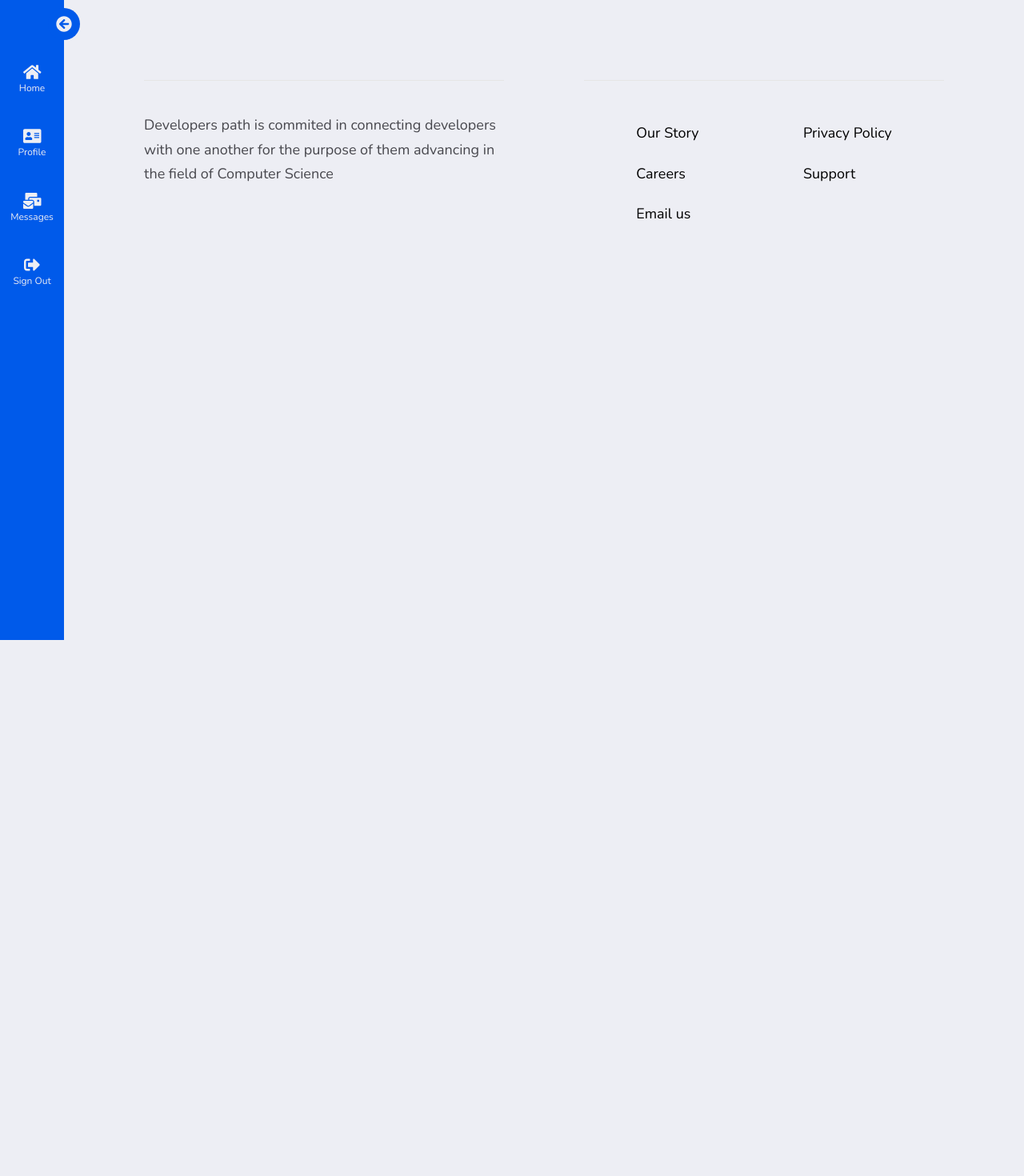
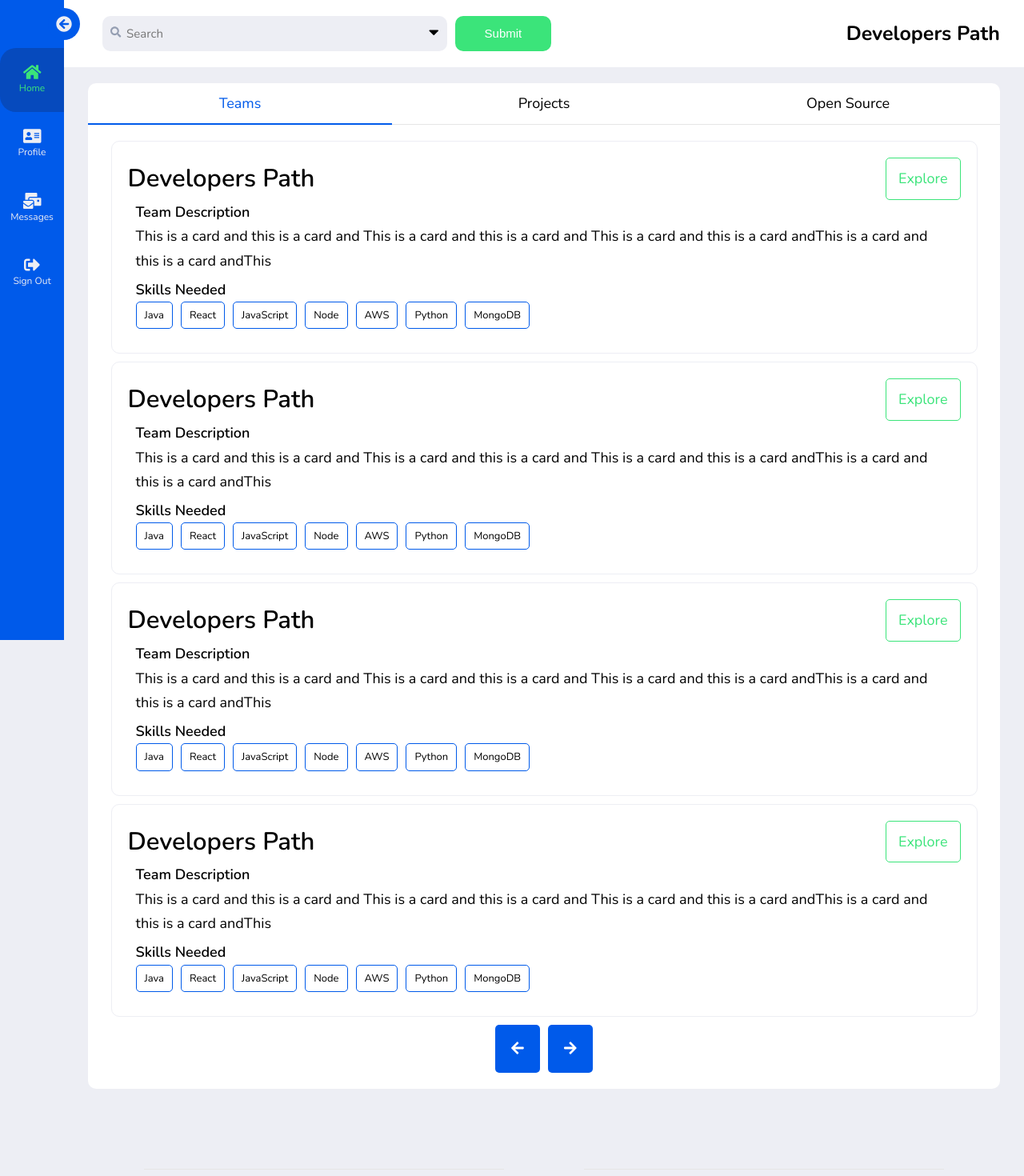
Before and after one commit to sulaimanh/devshub-old, a React (Create React App) app: page / in a window 1280 px wide. Shown: the top 1470 px of the page at 80% size. Before the commit the page ends 800 px from the top, so only its background shows below. Built offline with nearby package versions, Linux system fonts and the light colour scheme.

Commit message:
Fixed routing issue

```diff
--- a/src/App.js
+++ b/src/App.js
@@ -18,9 +18,10 @@ function App() {
   };
   let routes = (
     <Switch>
-      <Route path="/profile" component={Profile} />
-      <Route path="/messages" component={Messages} />
-      <Route path="/home" component={Home} />
+      <Route path="/Profile" component={Profile} />
+      <Route path="/Messages" component={Messages} />
+      <Route path="/Home" component={Home} />
+      <Route path="/" component={Home} />
     </Switch>
   );
 
--- a/src/containers/Layout/Layout.js
+++ b/src/containers/Layout/Layout.js
@@ -14,10 +14,13 @@ const Layout = (props) => {
   // - If page is refreshed, then we need to keep the path
   useEffect(() => {
     const loc = location.pathname;
-    console.log(loc);
-
-    setSelectedTab(loc.substring(1));
-    history.push("" + loc);
+    // console.log(loc.substring(1));
+    if (loc === "/") {
+      setSelectedTab("Home");
+    } else {
+      setSelectedTab(loc.substring(1));
+    }
+    history.push(loc);
   }, []);
 
   const selectTabHandler = (event, choice) => {
@@ -35,7 +38,10 @@ const Layout = (props) => {
   let menu = props.auth ? (
     <MobileMenu handler={selectTabHandler} choice={selectedTab} />
   ) : null;
-  let header = selectedTab === "Home" && props.auth ? <Header /> : null;
+  let header =
+    (selectedTab === "Home" || selectedTab === "/") && props.auth ? (
+      <Header />
+    ) : null;
 
   return (
     <div className={props.auth ? styles.layout : null}>
--- a/src/containers/Main/Home/Home.js
+++ b/src/containers/Main/Home/Home.js
@@ -2,6 +2,9 @@ import React, { useState } from "react";
 import styles from "./Home.module.scss";
 import TopSelection from "./TopSelection/TopSelection";
 import Teams from "./Teams/Teams";
+import MediumLink from "../../../components/UI/Links/Medium/MediumLink";
+import { FontAwesomeIcon } from "@fortawesome/react-fontawesome";
+import { faArrowRight, faArrowLeft } from "@fortawesome/free-solid-svg-icons";
 
 // - This will show the main contact
 const Dashboard = (props) => {
@@ -18,6 +21,14 @@ const Dashboard = (props) => {
         handler={selectedChoiceHandler}
       />
       <Teams />
+      <div className={styles.home__buttons}>
+        <MediumLink className="primary">
+          <FontAwesomeIcon icon={faArrowLeft} />
+        </MediumLink>
+        <MediumLink className="primary">
+          <FontAwesomeIcon icon={faArrowRight} />
+        </MediumLink>
+      </div>
     </div>
   );
 };
--- a/src/containers/Main/Home/Home.module.scss
+++ b/src/containers/Main/Home/Home.module.scss
@@ -11,5 +11,11 @@
 
   background-color: var(--color-white);
   border-radius: 1rem;
-  padding-bottom: 2rem ;
+  padding-bottom: 2rem;
+
+  &__buttons {
+    display: flex;
+    // width: 95%;
+    justify-content: flex-end;
+  }
 }
```
